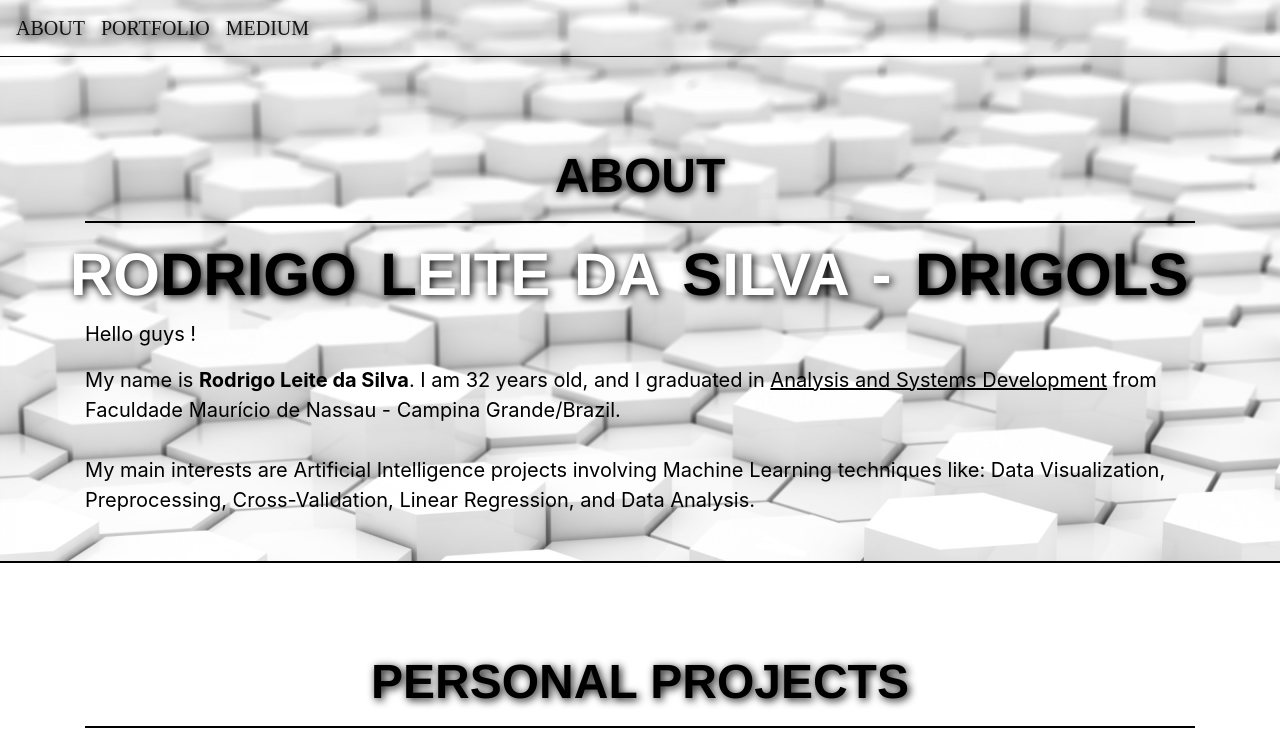
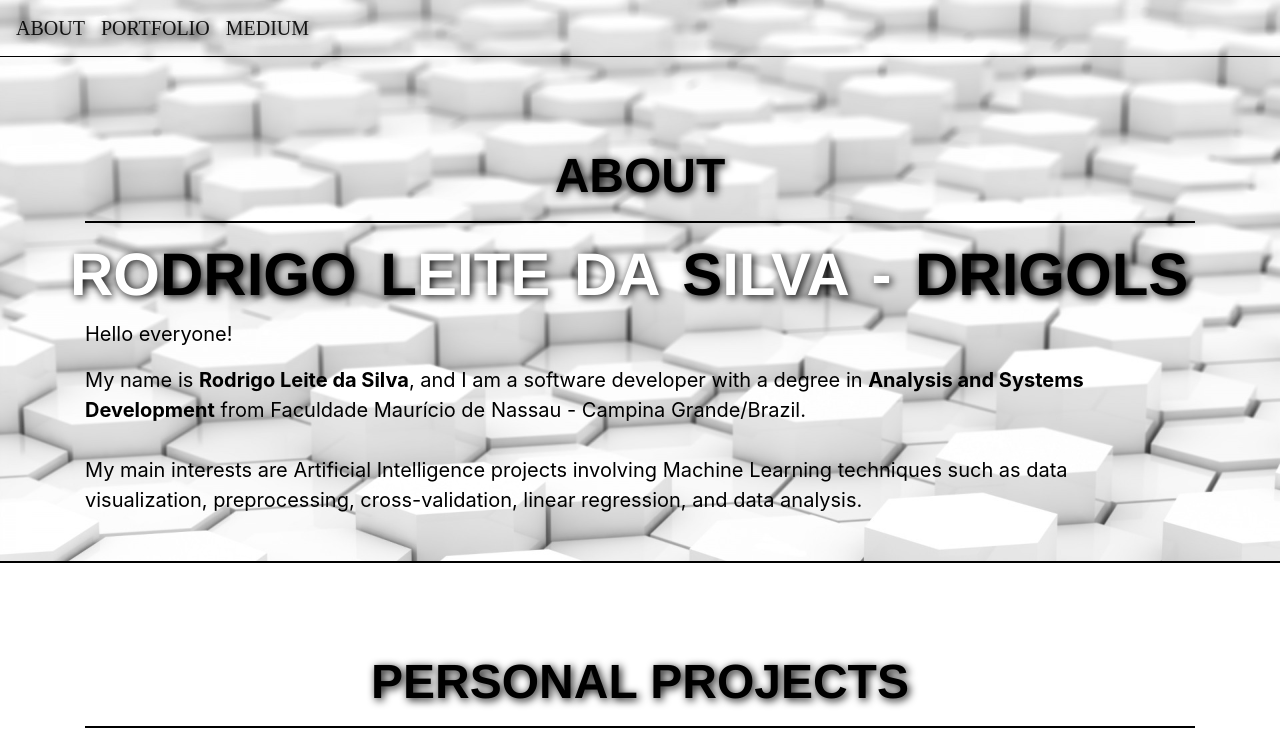
Before and after one commit to rodrigols89/rodrigols89.github.io, a React (Create React App) app: page / in a window 1280 px wide. Shown: the top 742 px of the page. Built offline with nearby package versions, Linux system fonts and the light colour scheme; no server answers.

Commit message:
Update About

```diff
--- a/src/components/About/About.jsx
+++ b/src/components/About/About.jsx
@@ -20,14 +20,13 @@ const About = () => {
 					</div>
 					<div className="col-lg-12">
 						<p>
-							Hello guys !
+                Hello everyone!
 						</p>
 						<p>
-							My name is <strong>Rodrigo Leite da Silva</strong>. I am 32 years old, and I graduated in <u>Analysis and Systems Development</u> from Faculdade Maurício de Nassau - Campina Grande/Brazil.
+                My name is <strong>Rodrigo Leite da Silva</strong>, and I am a software developer with a degree in <strong>Analysis and Systems Development</strong> from Faculdade Maurício de Nassau - Campina Grande/Brazil.
               <br/>
               <br/>
-
-							My main interests are Artificial Intelligence projects involving Machine Learning techniques like: Data Visualization, Preprocessing, Cross-Validation, Linear Regression, and Data Analysis.
+                My main interests are Artificial Intelligence projects involving Machine Learning techniques such as data visualization, preprocessing, cross-validation, linear regression, and data analysis.
 						</p>
 					</div>
 				</div>
```
